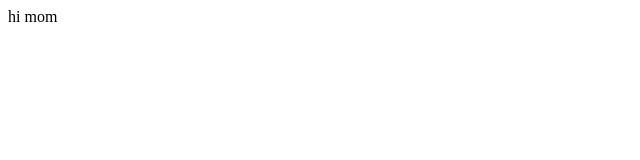
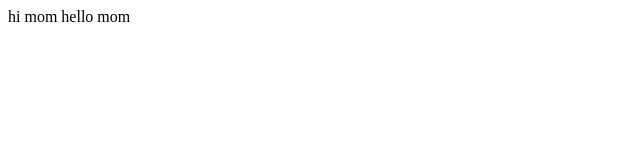
Before and after one commit to junsookim81/autoeverybody, a plain HTML site: page hellomom.html in a window 1280 px wide. Shown: the full height of the page, 0-640 px from the left. Drawn offline with Linux system fonts and the light colour scheme.

Commit message:
coding everybody 1

```diff
--- a/hellomom.html
+++ b/hellomom.html
@@ -1,3 +1,6 @@
 <html>
   hi mom
 </html>
+<html>
+	hello mom
+</html>
```
